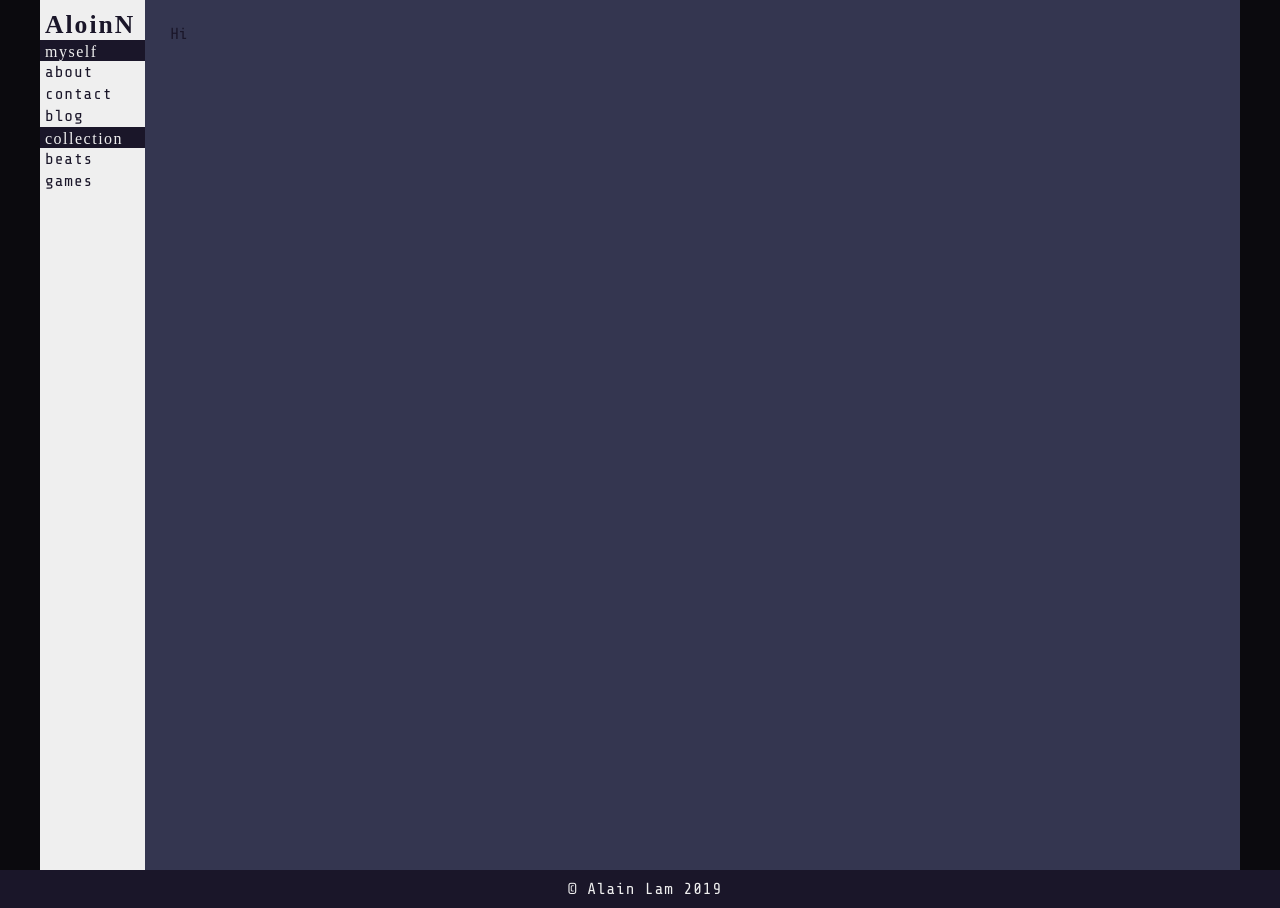
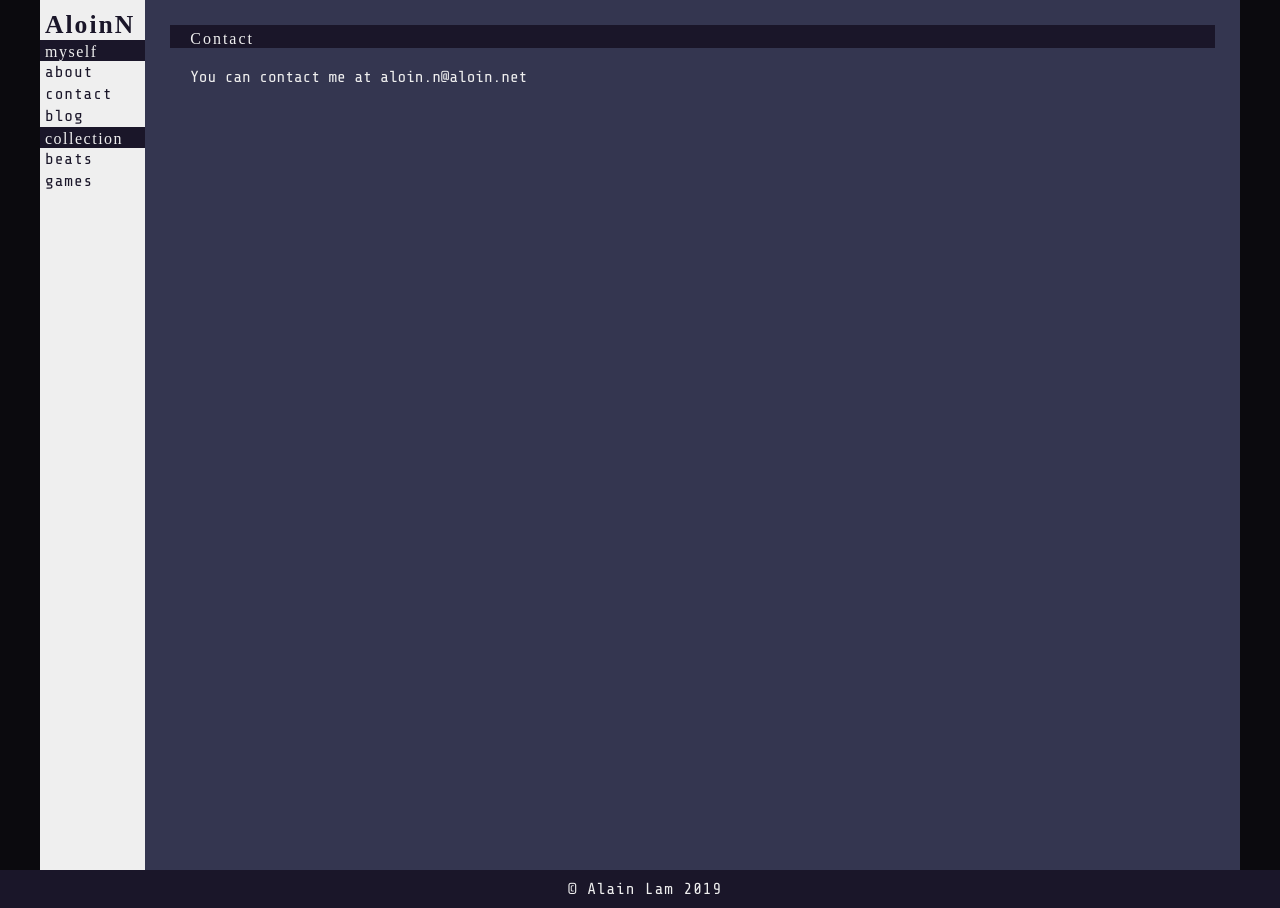
Before and after one commit to Aloinn/aloinBlog, a Jekyll site: the page built from contact.html, in a window 1280 px wide. Built offline with Jekyll 4.4.1, drawn with Linux system fonts in a browser that asks for light colours; some web fonts are replaced.

Commit message:
addded contacts page

```diff
--- a/contact.html
+++ b/contact.html
@@ -1,4 +1,11 @@
 ---
 layout: default
 ---
-Hi
+<div class="content-heading">
+  <h2> Contact </h2>
+</div>
+<div class="content-container">
+  <p>
+    You can contact me at aloin.n@aloin.net
+  </p>
+</div>
```
